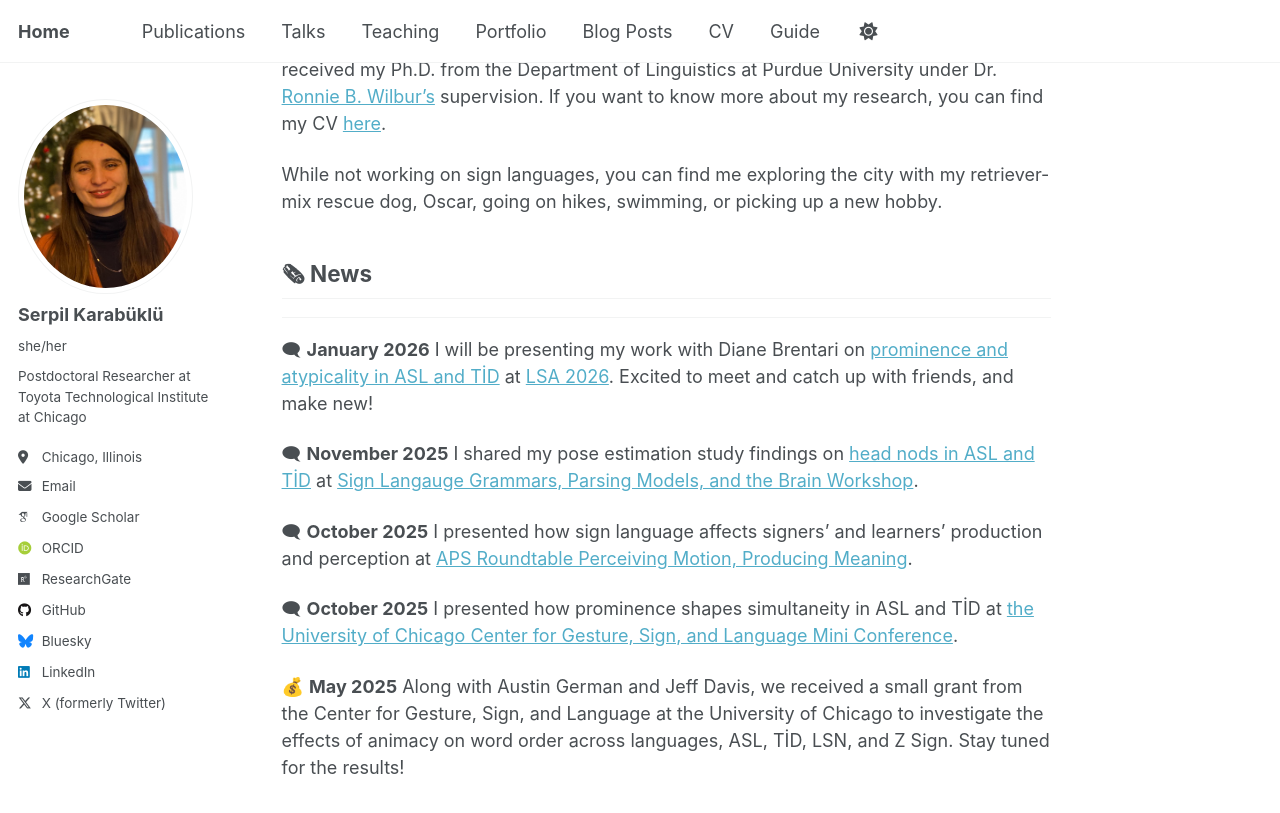
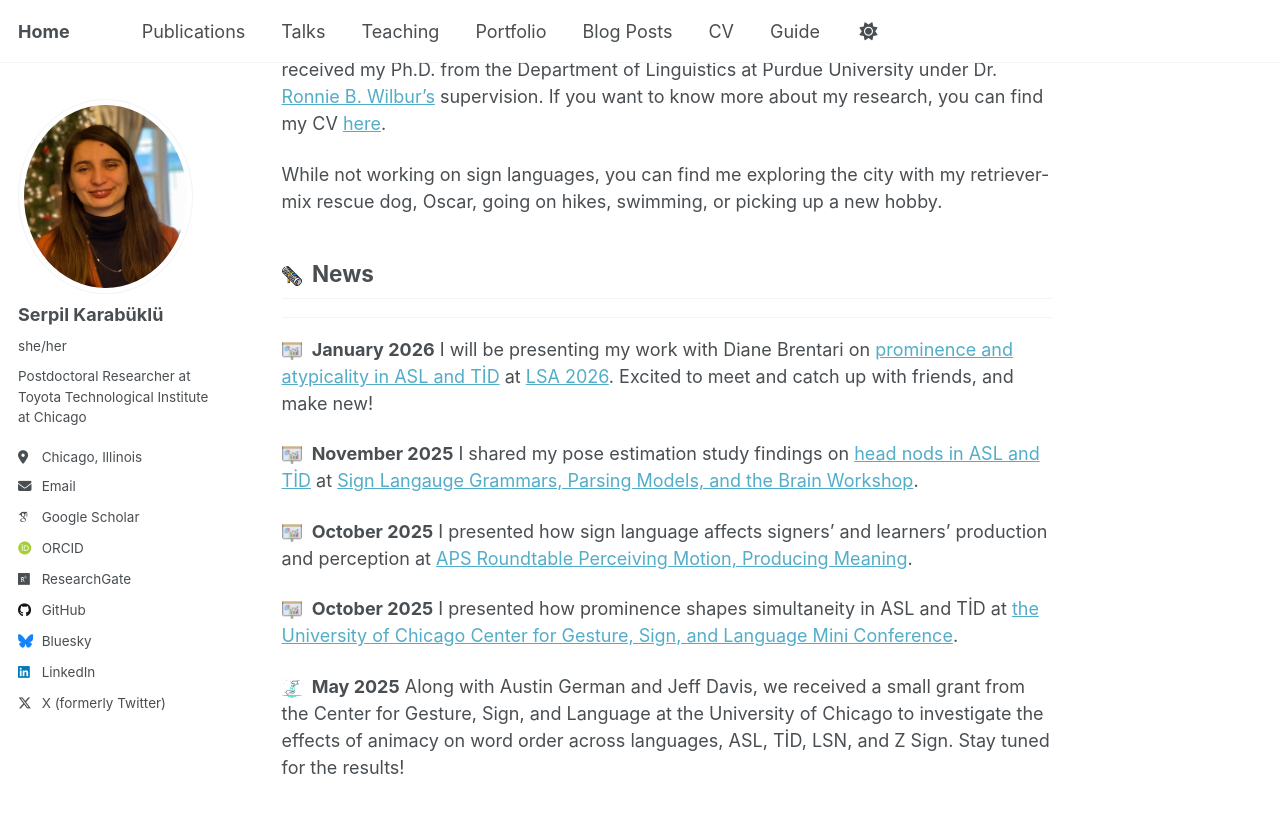
Before and after one commit to serpilkarabuklu/serpilkarabuklu, a Jekyll site: the page built from _pages/about.md, in a window 1280 px wide and 900 px high, scrolled down 631 px. Shown: the top 813 px of the window. Built offline with Jekyll 4.4.1, drawn with Linux system fonts in a browser that asks for light colours; some web fonts are replaced; a script that is not in the unit is left out.

Commit message:
Update about.md

```diff
--- a/_pages/about.md
+++ b/_pages/about.md
@@ -17,14 +17,14 @@ redirect_from:
 
    While not working on sign languages, you can find me exploring the city with my retriever-mix rescue dog, Oscar, going on hikes, swimming, or picking up a new hobby.
 
-## 🗞 News
+## <img src="/images/newspaper.png" width="20" style="vertical-align:middle; margin-right:5px;"> News
 ------
-🗨 __January 2026__ I will be presenting my work with Diane Brentari on [prominence and atypicality in ASL and TİD](https://web.cvent.com/event/d453188a-a321-46d4-b57e-79d5067e6521/websitePage:0fce7914-bbae-47fb-991c-3050b18e5787) at [LSA 2026](https://web.cvent.com/event/d453188a-a321-46d4-b57e-79d5067e6521/websitePage:0fce7914-bbae-47fb-991c-3050b18e5787). Excited to meet and catch up with friends, and make new!
+<img src="/images/presentation.png" width="20" style="vertical-align:middle; margin-right:5px;"> __January 2026__ I will be presenting my work with Diane Brentari on [prominence and atypicality in ASL and TİD](https://web.cvent.com/event/d453188a-a321-46d4-b57e-79d5067e6521/websitePage:0fce7914-bbae-47fb-991c-3050b18e5787) at [LSA 2026](https://web.cvent.com/event/d453188a-a321-46d4-b57e-79d5067e6521/websitePage:0fce7914-bbae-47fb-991c-3050b18e5787). Excited to meet and catch up with friends, and make new!
 
-🗨 __November 2025__ I shared my pose estimation study findings on [head nods in ASL and TİD](https://sign-language-grammars-parsers-brain.github.io/abstracts/Karabuklu%20-%20Form%20and%20Meaning%20Relations%20of%20Head%20Nods%20Across%20Sign%20Languages.pdf) at [Sign Langauge Grammars, Parsing Models, and the Brain Workshop](https://sign-language-grammars-parsers-brain.github.io/).
+<img src="/images/presentation.png" width="20" style="vertical-align:middle; margin-right:5px;"> __November 2025__ I shared my pose estimation study findings on [head nods in ASL and TİD](https://sign-language-grammars-parsers-brain.github.io/abstracts/Karabuklu%20-%20Form%20and%20Meaning%20Relations%20of%20Head%20Nods%20Across%20Sign%20Languages.pdf) at [Sign Langauge Grammars, Parsing Models, and the Brain Workshop](https://sign-language-grammars-parsers-brain.github.io/).
 
-🗨 __October 2025__ I presented how sign language affects signers' and learners' production and perception at [APS Roundtable Perceiving Motion, Producing Meaning](https://app.socio.events/NTYxNDc/Agenda/479976/Session/1321069).
+<img src="/images/presentation.png" width="20" style="vertical-align:middle; margin-right:5px;"> __October 2025__ I presented how sign language affects signers' and learners' production and perception at [APS Roundtable Perceiving Motion, Producing Meaning](https://app.socio.events/NTYxNDc/Agenda/479976/Session/1321069).
 
-🗨 __October 2025__ I presented how prominence shapes simultaneity in ASL and TİD at [the University of Chicago Center for Gesture, Sign, and Language Mini Conference](https://voices.uchicago.edu/cgsl/events/).
+<img src="/images/presentation.png" width="20" style="vertical-align:middle; margin-right:5px;"> __October 2025__ I presented how prominence shapes simultaneity in ASL and TİD at [the University of Chicago Center for Gesture, Sign, and Language Mini Conference](https://voices.uchicago.edu/cgsl/events/).
 
-💰 __May 2025__ Along with Austin German and Jeff Davis, we received a small grant from the Center for Gesture, Sign, and Language at the University of Chicago to investigate the effects of animacy on word order across languages, ASL, TİD, LSN, and Z Sign. Stay tuned for the results!
+<img src="/images/grant.png" width="20" style="vertical-align:middle; margin-right:5px;"> __May 2025__ Along with Austin German and Jeff Davis, we received a small grant from the Center for Gesture, Sign, and Language at the University of Chicago to investigate the effects of animacy on word order across languages, ASL, TİD, LSN, and Z Sign. Stay tuned for the results!
```
